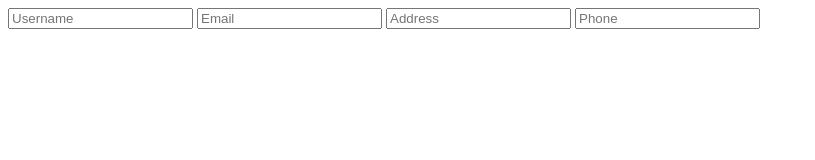
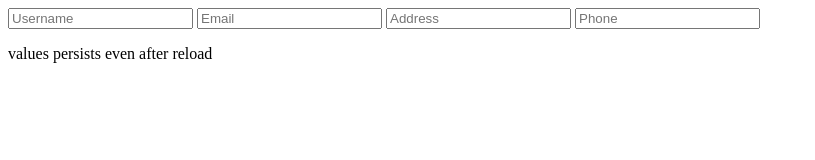
Before and after one commit to Gok24/syncinput, a plain HTML site: page index.html in a window 1280 px wide. Shown: the whole page, without its empty margins (0-815 px from the left). Drawn offline with Linux system fonts and the light colour scheme.

Commit message:
Update index.html

```diff
--- a/index.html
+++ b/index.html
@@ -11,6 +11,9 @@
     <input type="text" class="address" placeholder="Address">
     <input type="text" id="phone" placeholder="Phone">
 
+    <br>
+    <p>values persists even after reload</p>
+
     <script type="module">
         import { setupFormDataStorage } from './sync.js';
 
```
